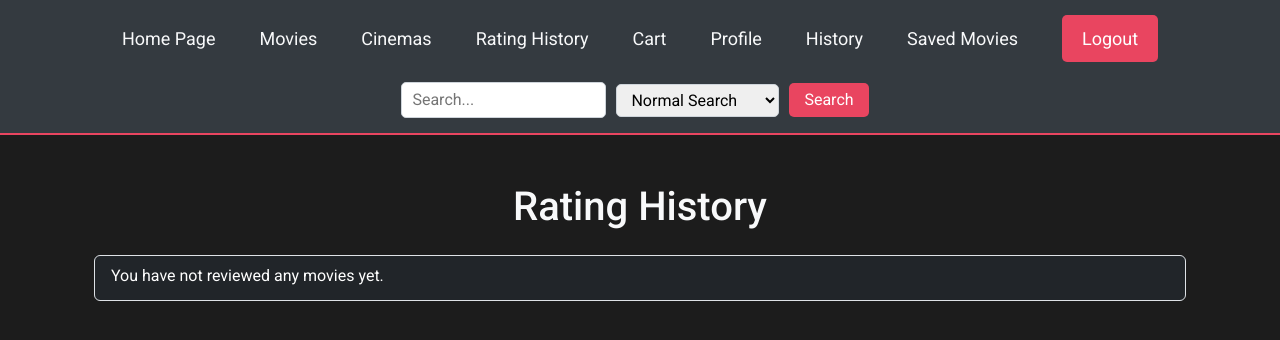
After one commit to trnamanh12/movies-website-1, a Django app: page /movies/rating-history/ in a window 1280 px wide. The commit adds this page. Shown: the top 340 px of the page. Run offline with Django 5.2, Linux system fonts and the light colour scheme; the visitor is signed in with stand-in values (Sample User, id 1); data that the repository does not hold is empty; some libraries are stand-ins or nearby versions.

Commit message:
add: rating history ( user can view rating history ) and add  cinema image into cinema_list.html file

```diff
--- a/app/movies/templates/base.html
+++ b/app/movies/templates/base.html
@@ -99,6 +99,12 @@
             background-color: #ffce00;
             color: black;
         }
+        .cinema-image {
+            max-width: 100%;
+            height: auto;
+            display: block;
+            margin: 0 auto;
+        }
     </style>
 </head>
 <body>
@@ -109,6 +115,7 @@
                 <li><a href="{% url 'movie_list' %}">Movies</a></li>
                 <li><a href="{% url 'cinema_list' %}">Cinemas</a></li>
                 {% if user.is_authenticated %}
+                    <li><a href="{% url 'rating_history' %}" >Rating History</a></li>
                     <li><a href="{% url 'view_cart' %}">Cart</a></li>
                     <li><a href="{% url 'profile' %}">Profile</a></li>
                     <li><a href="{% url 'viewing_history' %}">History</a></li>
@@ -145,9 +152,7 @@
             {% endfor %}
         </ul>
         {% endif %}
-
-        {% block content %}
-        {% endblock %}
+        {% block content %}{% endblock %}
     </main>
 
     <script>
--- a/app/movies/templates/movies/home.html
+++ b/app/movies/templates/movies/home.html
@@ -28,6 +28,6 @@
     {% empty %}
     <li class="list-group-item bg-dark text-white">No cinemas available.</li>
     {% endfor %}
-    <img src="{% static 'cinema_image/regal_cinema.webp' %}" alt="{{ cinema.name }}" class="cinema-image">
+    <img src="{% static 'cinema_image/AI_generated_regal_cinema.webp' %}" alt="{{ cinema.name }}" class="cinema-image">
 </ul>
 {% endblock %}
--- /dev/null
+++ b/app/movies/templates/movies/rating_history.html
@@ -0,0 +1,23 @@
+{% extends "base.html" %}
+
+{% block content %}
+  <div class="container mt-5">
+    <h1 class="text-center mb-4">Rating History</h1>
+    <div class="list-group">
+      {% for review in user_reviews %}
+        <div class="list-group-item list-group-item-action flex-column align-items-start bg-dark text-white">
+          <div class="d-flex w-100 justify-content-between">
+            <h5 class="mb-1">{{ review.movie.title }}</h5>
+            <small>{{ review.created_at }}</small>
+          </div>
+          <p class="mb-1">{{ review.get_comment }}</p>
+          <small>Rating: {{ review.get_rating }}</small>
+        </div>
+      {% empty %}
+        <div class="list-group-item list-group-item-action flex-column align-items-start bg-dark text-white">
+          <p class="mb-1">You have not reviewed any movies yet.</p>
+        </div>
+      {% endfor %}
+    </div>
+  </div>
+{% endblock %}
--- a/app/movies/urls.py
+++ b/app/movies/urls.py
@@ -21,4 +21,5 @@ urlpatterns = [
     path('save_movie/<int:movie_id>/', views.save_movie, name='save_movie'),  # Save a movie to the user's watchlist
     path('viewing_history/', views.viewing_history, name='viewing_history'),  # Display the user's viewing history
     path('view_saved_movies/', views.view_saved_movies, name='view_saved_movies'),  # Display the user's saved movies
+    path('rating-history/', views.rating_history, name='rating_history'),  # Display the user's rating history
 ]
--- a/app/movies/views.py
+++ b/app/movies/views.py
@@ -187,3 +187,8 @@ def view_saved_movies(request):
     saved_movies = UserHistory.objects.filter(user=request.user, saved=True)
     base_image_url = 'https://image.tmdb.org/t/p/w500'
     return render(request, 'movies/view_saved_movies.html', {'saved_movies': saved_movies, 'base_image_url': base_image_url})
+
+@login_required
+def rating_history(request):
+    user_reviews = Review.objects.filter(user=request.user).order_by('-created_at')
+    return render(request, 'movies/rating_history.html', {'user_reviews': user_reviews})
```
Also changed, not shown: app/movies/templates/movies/cinema_list.html (+24 -8 lines).
